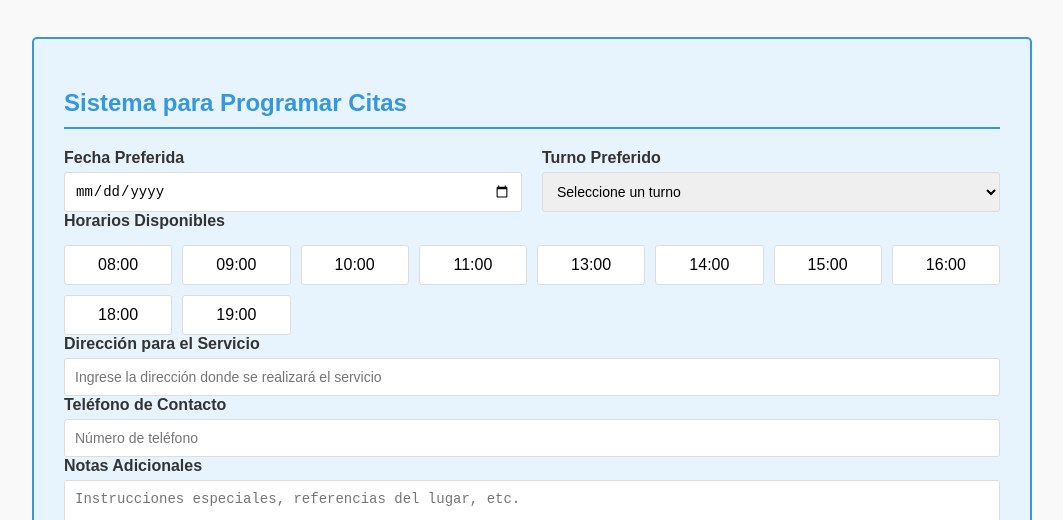
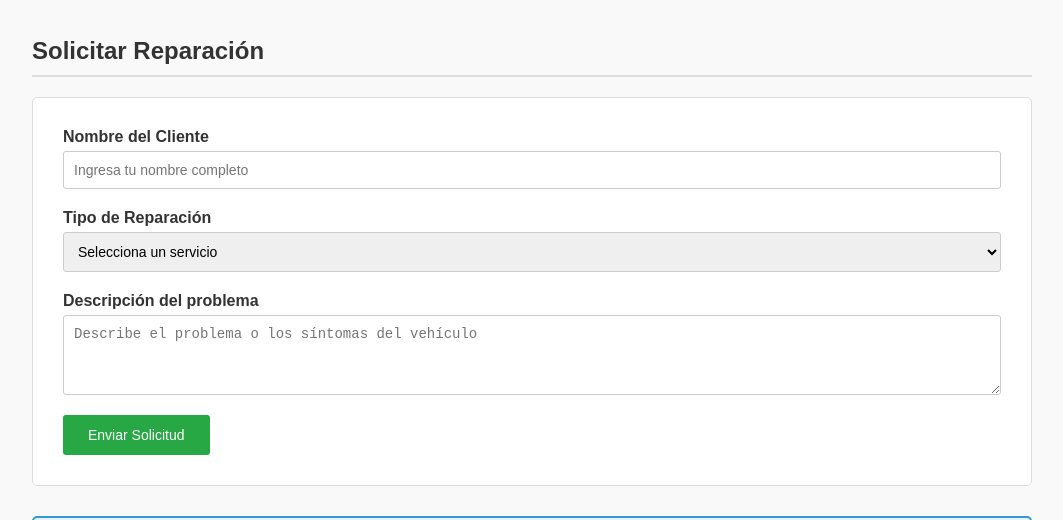
Before and after one commit to andredapa/AutoFix_grupo3, a plain HTML site: page AutoFix_grupo3.html in a window 1280 px wide. Shown: the part 280-800 px from the top of the page, without its empty margins (108-1171 px from the left). Drawn offline with Linux system fonts and the light colour scheme.

Commit message:
Formulario de solicitud de reparación (Punto 1)

```diff
--- a/AutoFix_grupo3.html
+++ b/AutoFix_grupo3.html
@@ -1,11 +1,13 @@
 <!DOCTYPE html>
 <html lang="es">
+
 <head>
   <meta charset="UTF-8">
   <meta name="viewport" content="width=device-width, initial-scale=1.0">
   <title>AutoFix - Reparación de Vehículos a Domicilio</title>
   <link rel="stylesheet" href="assets/css/style.css">
 </head>
+
 <body>
   <h1>AutoFix - Reparación de Vehículos a Domicilio</h1>
 
@@ -13,6 +15,38 @@
   <div class="servicios">
     <h1>Aqui van los servicios</h1>
   </div>
+
+  <!--Formulario-->
+  <h2>Solicitar Reparación</h2>
+
+  <div class="formulario">
+    <form id="form-reparacion">
+      <div class="campo">
+        <label for="nombre">Nombre del Cliente</label>
+        <input type="text" id="nombre" name="nombre" placeholder="Ingresa tu nombre completo" required>
+      </div>
+
+      <div class="campo">
+        <label for="tipo">Tipo de Reparación</label>
+        <select id="tipo" name="tipo" required>
+          <option value="">Selecciona un servicio</option>
+          <option value="cambio-aceite">Cambio de aceite</option>
+          <option value="revision-frenos">Revisión de frenos</option>
+          <option value="diagnostico-electrico">Diagnóstico eléctrico</option>
+        </select>
+      </div>
+
+      <div class="campo">
+        <label for="descripcion">Descripción del problema</label>
+        <textarea id="descripcion" name="descripcion" placeholder="Describe el problema o los síntomas del vehículo"
+          required></textarea>
+      </div>
+
+      <button type="submit" class="boton">Enviar Solicitud</button>
+    </form>
+  </div>
+  <!--Aquí termina el formulario-->
+
   <div class="citas-section">
     <h2>Sistema para Programar Citas</h2>
 
@@ -71,4 +105,5 @@
     Aqui va el form de pago
   </div>
 </body>
+
 </html>
--- a/assets/css/style.css
+++ b/assets/css/style.css
@@ -131,3 +131,35 @@ textarea {
         flex-direction: column;
     }
 }
+
+/* Estilo del formulario de solicitud de reparación */
+#form-reparacion {
+    display: flex;
+    flex-direction: column;
+    gap: 20px;
+}
+
+#form-reparacion .campo {
+    display: flex;
+    flex-direction: column;
+}
+
+#form-reparacion label {
+    margin-bottom: 5px;
+    font-weight: bold;
+    color: #333;
+}
+
+#form-reparacion input,
+#form-reparacion select,
+#form-reparacion textarea {
+    padding: 10px;
+    font-size: 14px;
+    border-radius: 3px;
+    border: 1px solid #ccc;
+    box-sizing: border-box;
+}
+
+#form-reparacion button {
+    align-self: flex-start;
+}
```
Lines whose indentation alone changed are shown as unchanged.
